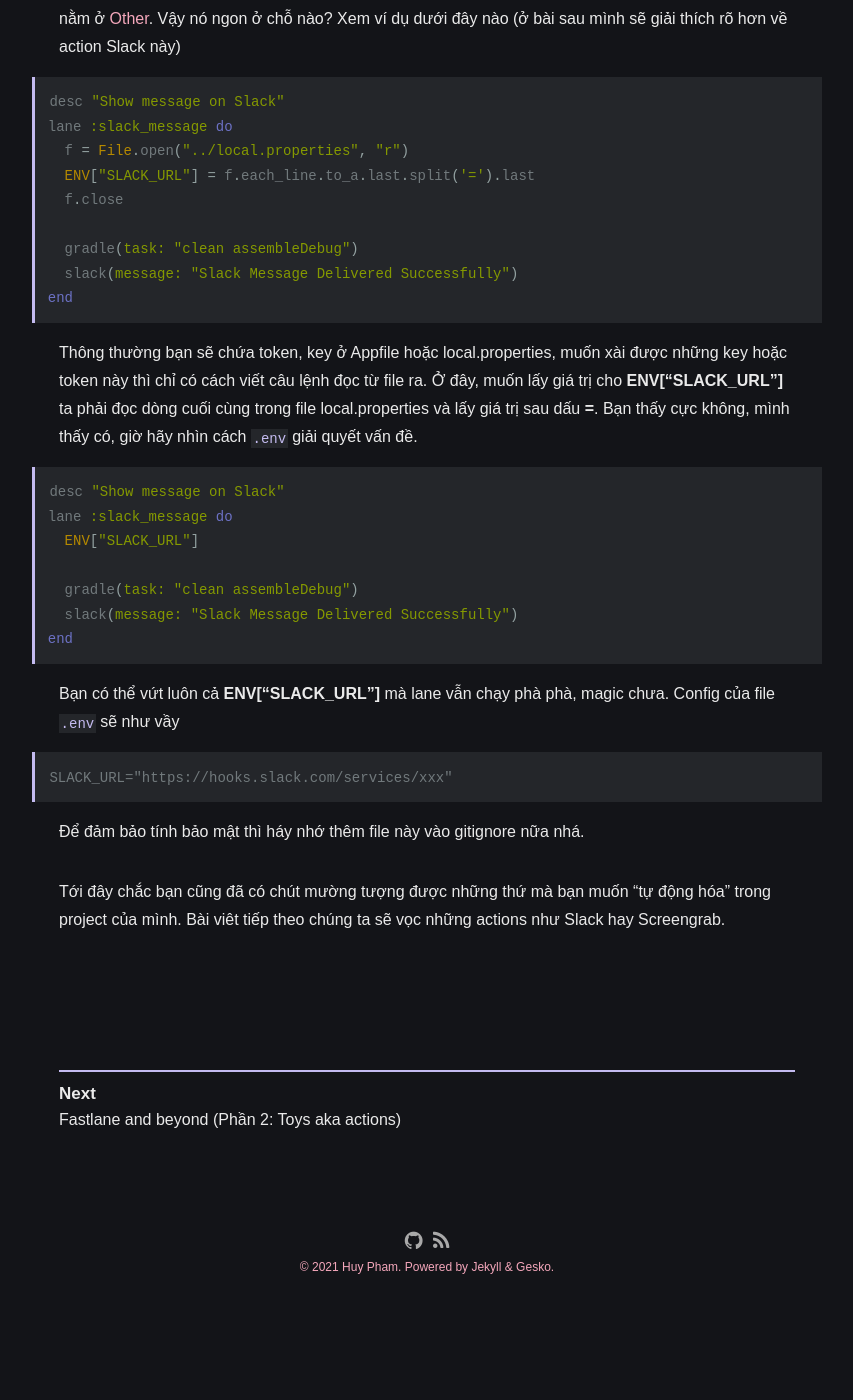
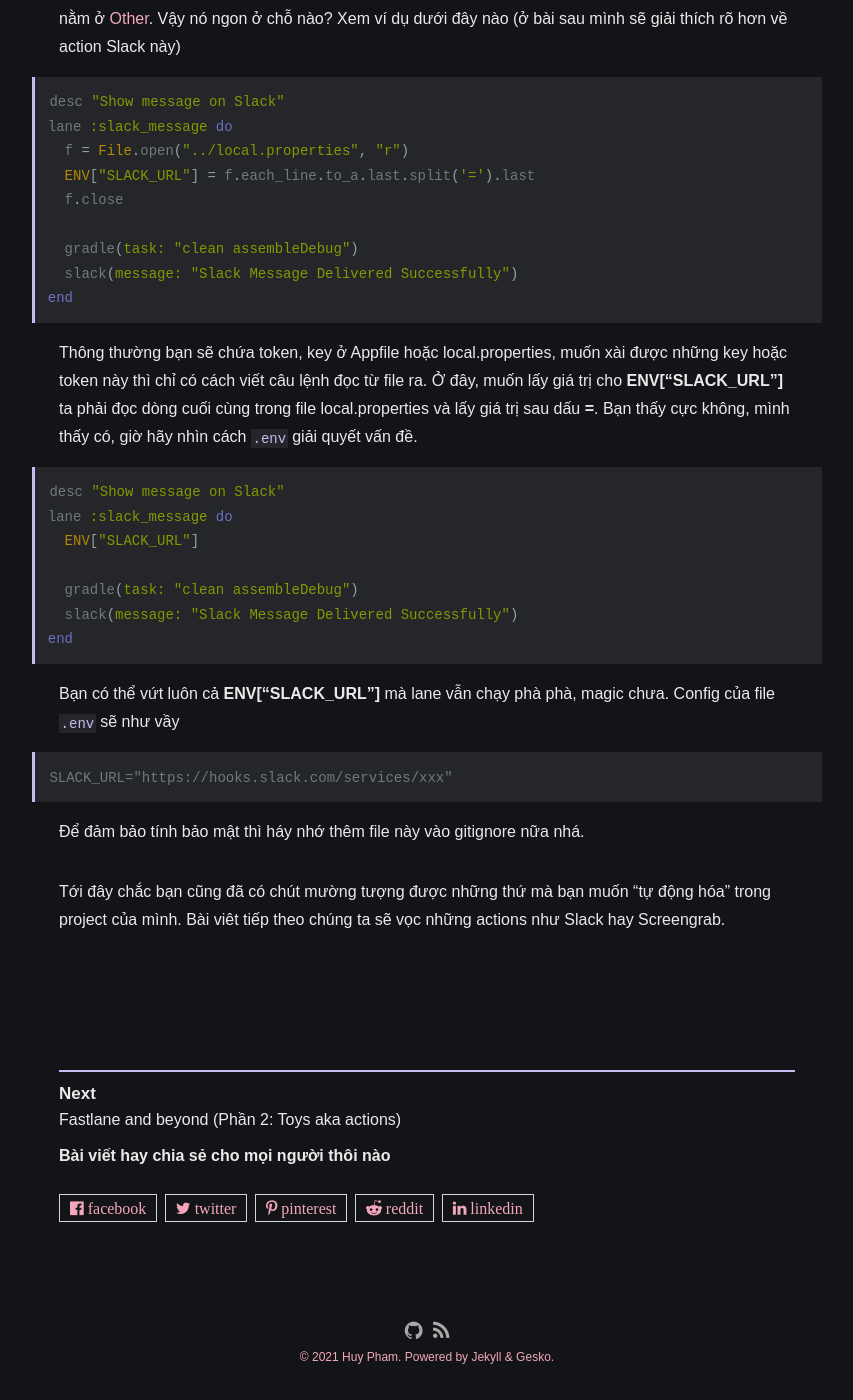
Before and after one commit to coder7eeN/coder7eeN.github.io, a Jekyll site: the page built from _posts/2021-01-08-fastlane-p1-firstlook.md, in a window 1280 px wide and 1400 px high, scrolled down 5185 px. Shown: the whole window, without its empty margins (213-1066 px from the left). Built offline with Jekyll 4.4.1, drawn with Linux system fonts in a browser that asks for light colours; some web fonts are replaced; comment, search, counter and statistics services are not loaded; before the commit the page ends 6495 px from its top, so only the background shows below that.

Commit message:
chore: add share bar

```diff
--- /dev/null
+++ b/_includes/share_bar.html
@@ -0,0 +1,39 @@
+<div id="share_bar">
+
+    <h4 class="share-heading">Bài viết hay chia sẻ cho mọi người thôi nào</h4>
+
+    <div class="share-buttons">
+
+        <a  href="https://www.facebook.com/sharer/sharer.php?u={{ site.url }}{{ site.baseurl }}{{ page.url }}"
+            onclick="window.open(this.href, 'pop-up', 'left=20,top=20,width=500,height=500,toolbar=1,resizable=0'); return false;"
+            title="Share on Facebook" >
+            <i class="fa fa-facebook-official share-button"> facebook</i>
+        </a>
+
+        <a  href="https://twitter.com/intent/tweet?text={{ page.title }}&url={{ site.url }}{{ site.baseurl }}{{ page.url }}"
+            onclick="window.open(this.href, 'pop-up', 'left=20,top=20,width=500,height=500,toolbar=1,resizable=0'); return false;"
+            title="Share on Twitter" >
+            <i class="fa fa-twitter share-button"> twitter</i>
+        </a>
+
+        <a  href="http://pinterest.com/pin/create/button/?url={{ site.url }}{{ site.baseurl }}{{ page.url }}"
+            onclick="window.open(this.href, 'pop-up', 'left=20,top=20,width=900,height=500,toolbar=1,resizable=0'); return false;"
+            title="Share on Pinterest" >
+            <i class="fa fa-pinterest-p share-button"> pinterest</i>
+        </a>
+
+        <a  href="http://www.reddit.com/submit?url={{ site.url }}{{ site.baseurl }}{{ page.url }}"
+            onclick="window.open(this.href, 'pop-up', 'left=20,top=20,width=900,height=500,toolbar=1,resizable=0'); return false;"
+            title="Share on Reddit" >
+            <i class="fa fa-reddit-alien share-button"> reddit</i>
+        </a>
+
+        <a  href="https://www.linkedin.com/shareArticle?mini=true&url={{ site.url }}{{ site.baseurl }}{{ page.url }}&title={{ page.title }}&summary={{ page.description }}&source={{ site.title }}"
+            onclick="window.open(this.href, 'pop-up', 'left=20,top=20,width=500,height=500,toolbar=1,resizable=0'); return false;"
+            title="Share on LinkedIn" >
+            <i class="fa fa-linkedin share-button"> linkedin</i>
+        </a>
+
+    </div>
+
+</div>
--- a/_layouts/post.html
+++ b/_layouts/post.html
@@ -37,5 +37,7 @@
 
   {% include giscus.html %}
 
+  {% include share_bar.html %}
+
 
 </section>
--- a/_sass/_main.scss
+++ b/_sass/_main.scss
@@ -799,3 +799,93 @@
 .giscus-frame {
   border: none;
 }
+
+#share-bar {
+  font-size: 20px;
+  border: 3px solid #7de77b;
+  border-radius: 0.3em;
+  padding: 0.3em;
+  background: rgba(125,231,123,.21)
+}
+
+.share-heading {
+  margin-top: 0px;
+}
+
+/* Title */
+#share-bar h4 {
+  margin-bottom: 10px;
+  font-weight: 500;
+}
+
+/* All buttons */
+.share-buttons {
+}
+
+.horizontal-share-buttons {
+  border: 1px solid #928b8b;
+  border-radius: 0.2em;
+  padding: 0.2em;
+  margin-right: 0.2em;
+  line-height: 2em;
+}
+
+/* Each button */
+.share-button {
+  margin: 0px;
+  margin-bottom: 10px;
+  margin-right: 3px;
+  border: 1px solid #D3D6D2;
+  padding: 5px 10px 5px 10px;
+}
+.share-button:hover {
+  opacity: 1;
+  color: #ffffff;
+}
+
+/* Facebook button */
+.icon-facebook2 {
+  color: #3b5998;
+}
+
+.icon-facebook2:hover {
+  background-color: #3b5998;
+  color: white;
+}
+
+/* Twitter button */
+.icon-twitter {
+  color: #55acee;
+}
+.icon-twitter:hover {
+  background-color: #55acee;
+  color: white;
+}
+
+/* Reddit button */
+.icon-reddit {
+  color: #ff4500;
+}
+.icon-reddit:hover {
+  background-color: #ff4500;
+  color: white;
+}
+
+/* Hackernews button */
+.icon-hackernews {
+  color: #ff4500;
+}
+
+.icon-hackernews:hover {
+  background-color: #ff4500;
+  color: white;
+}
+
+/* LinkedIn button */
+.icon-linkedin {
+  color: #007bb5;
+}
+.icon-linkedin:hover {
+  background-color: #007bb5;
+  color: white;
+}
```
